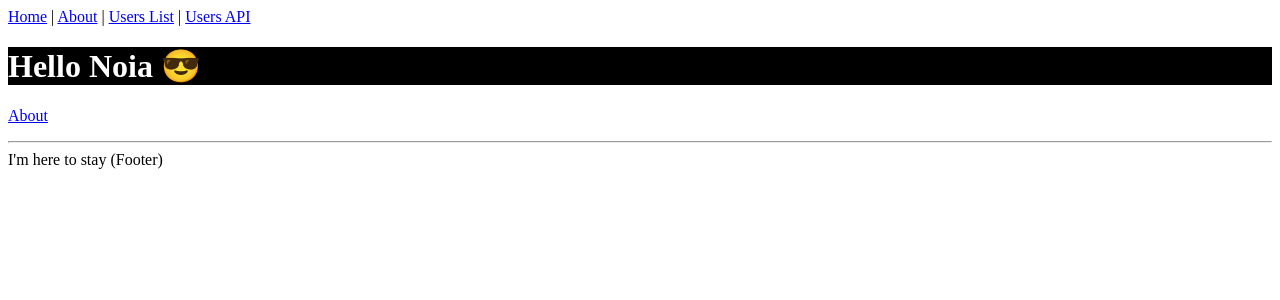
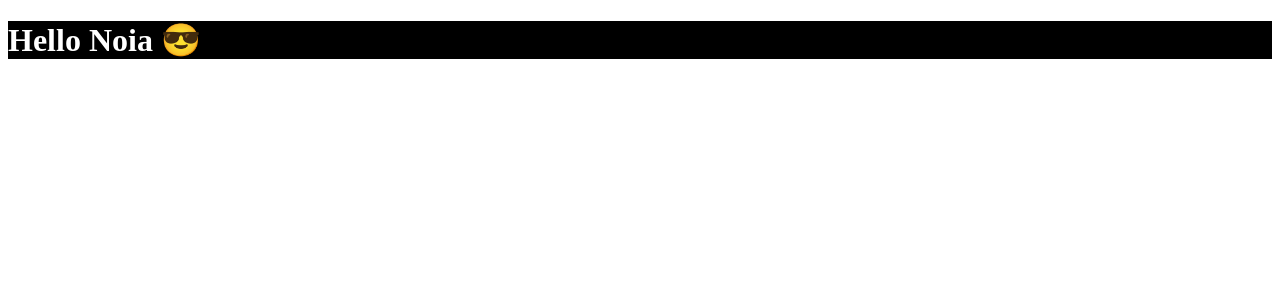
Before and after one commit to viniciusueharaweb/NFoTon, a Next.js app in the folder packages/frontend/: page / in a window 1280 px wide. Shown: the top 300 px of the page. Built offline with nearby package versions, Linux system fonts and the light colour scheme; a web font is replaced by a local one.

Commit message:
fix: adjusting folders

```diff
--- a/packages/frontend/src/components/Layout.tsx
+++ /dev/null
@@ -1,41 +0,0 @@
-import React, { ReactNode } from 'react'
-import Link from 'next/link'
-import Head from 'next/head'
-
-type Props = {
-  children?: ReactNode
-  title?: string
-}
-
-const Layout = ({ children, title = 'This is the default title' }: Props) => (
-  <div>
-    <Head>
-      <title>{title}</title>
-      <meta charSet="utf-8" />
-      <meta name="viewport" content="initial-scale=1.0, width=device-width" />
-    </Head>
-    <header>
-      <nav>
-        <Link href="/">
-          <a>Home</a>
-        </Link>{' '}
-        |{' '}
-        <Link href="/about">
-          <a>About</a>
-        </Link>{' '}
-        |{' '}
-        <Link href="/users">
-          <a>Users List</a>
-        </Link>{' '}
-        | <a href="/api/users">Users API</a>
-      </nav>
-    </header>
-    {children}
-    <footer>
-      <hr />
-      <span>I'm here to stay (Footer)</span>
-    </footer>
-  </div>
-)
-
-export default Layout
--- a/packages/frontend/src/pages/api/users/index.ts
+++ /dev/null
@@ -1,16 +0,0 @@
-import { NextApiRequest, NextApiResponse } from 'next'
-import { sampleUserData } from '../../../utils/sample-data'
-
-const handler = (_req: NextApiRequest, res: NextApiResponse) => {
-  try {
-    if (!Array.isArray(sampleUserData)) {
-      throw new Error('Cannot find user data')
-    }
-
-    res.status(200).json(sampleUserData)
-  } catch (err) {
-    res.status(500).json({ statusCode: 500, message: err.message })
-  }
-}
-
-export default handler
--- a/packages/frontend/src/pages/index.tsx
+++ b/packages/frontend/src/pages/index.tsx
@@ -1,16 +1,5 @@
-import Link from "next/link";
-import Layout from "../components/Layout";
 import Hello from "../components/Hello";
 
-const IndexPage = () => (
-  <Layout title="Home | Next.js + TypeScript Example">
-    <Hello />
-    <p>
-      <Link href="/about">
-        <a>About</a>
-      </Link>
-    </p>
-  </Layout>
-);
+const IndexPage = () => <Hello />;
 
 export default IndexPage;
--- a/packages/frontend/src/utils/sample-data.ts
+++ /dev/null
@@ -1,9 +0,0 @@
-import { User } from '../interfaces'
-
-/** Dummy user data. */
-export const sampleUserData: User[] = [
-  { id: 101, name: 'Alice' },
-  { id: 102, name: 'Bob' },
-  { id: 103, name: 'Caroline' },
-  { id: 104, name: 'Dave' },
-]
```
Also changed, not shown: packages/frontend/src/components/List.tsx (deleted, +0 -19 lines), packages/frontend/src/components/ListDetail.tsx (deleted, +0 -16 lines), packages/frontend/src/components/ListItem.tsx (deleted, +0 -18 lines), packages/frontend/src/interfaces/index.ts (deleted, +0 -10 lines), packages/frontend/src/pages/about.tsx (deleted, +0 -16 lines), packages/frontend/src/pages/users/[id].tsx (deleted, +0 -61 lines), packages/frontend/src/pages/users/index.tsx (deleted, +0 -37 lines).
